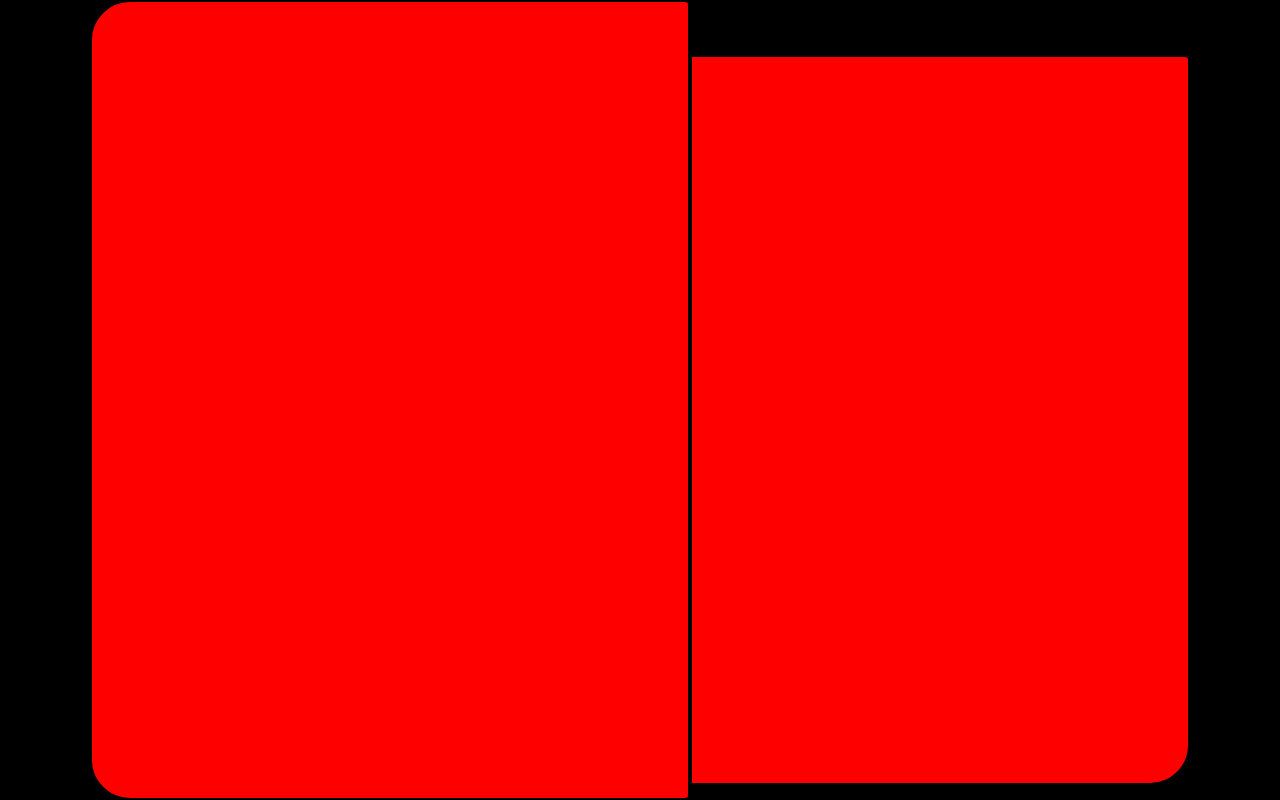
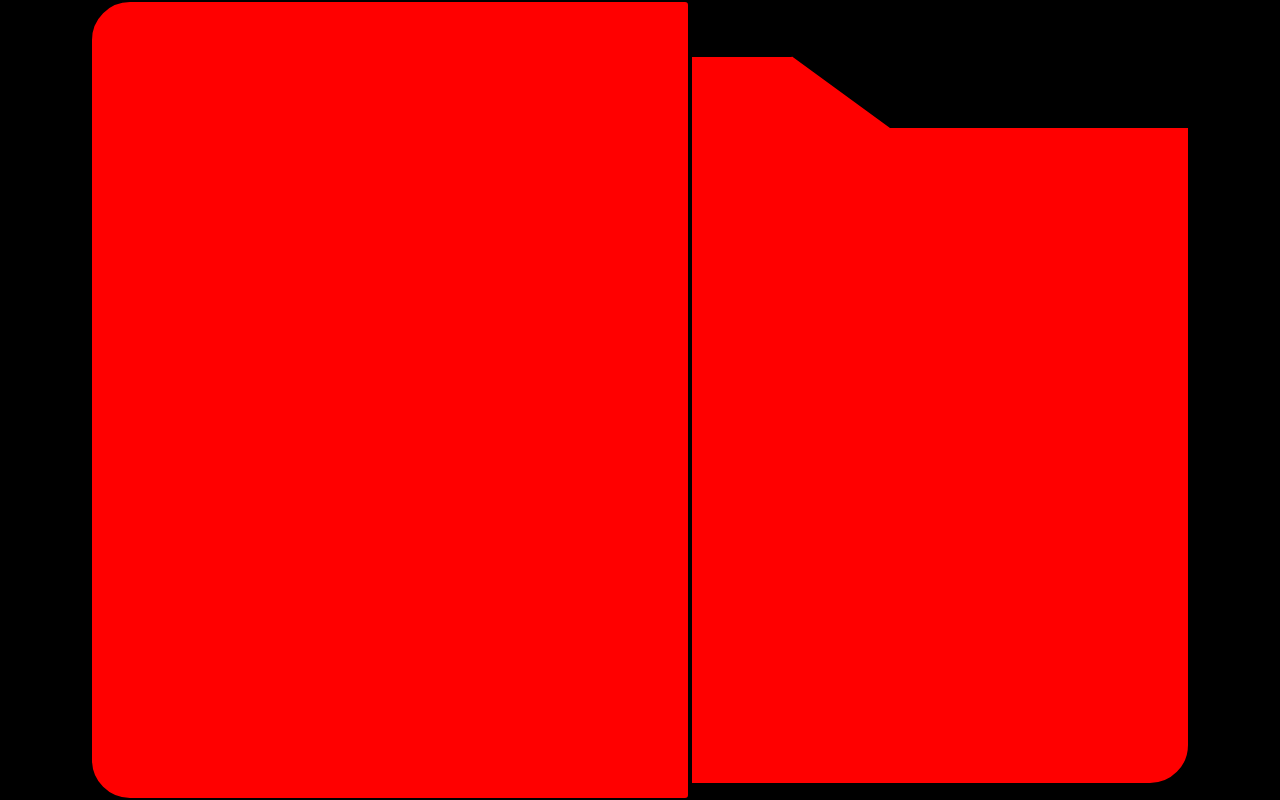
Before and after one commit to francesco-paolo-donofrio/vue-pokedex, a Vue app: page / in a window 1280 px wide. Built offline with nearby package versions, Linux system fonts and the light colour scheme.

Commit message:
Pokedex Shape - Done

```diff
--- a/src/components/PokedexComponent.vue
+++ b/src/components/PokedexComponent.vue
@@ -49,5 +49,6 @@ export default {
     border: 2px solid black;
     position: relative;
     top: 20px;
+    clip-path: polygon(0 0, 20% 0%, 40% 10%, 100% 10%, 100% 100%, 0 100%);
 }
 </style>
```
